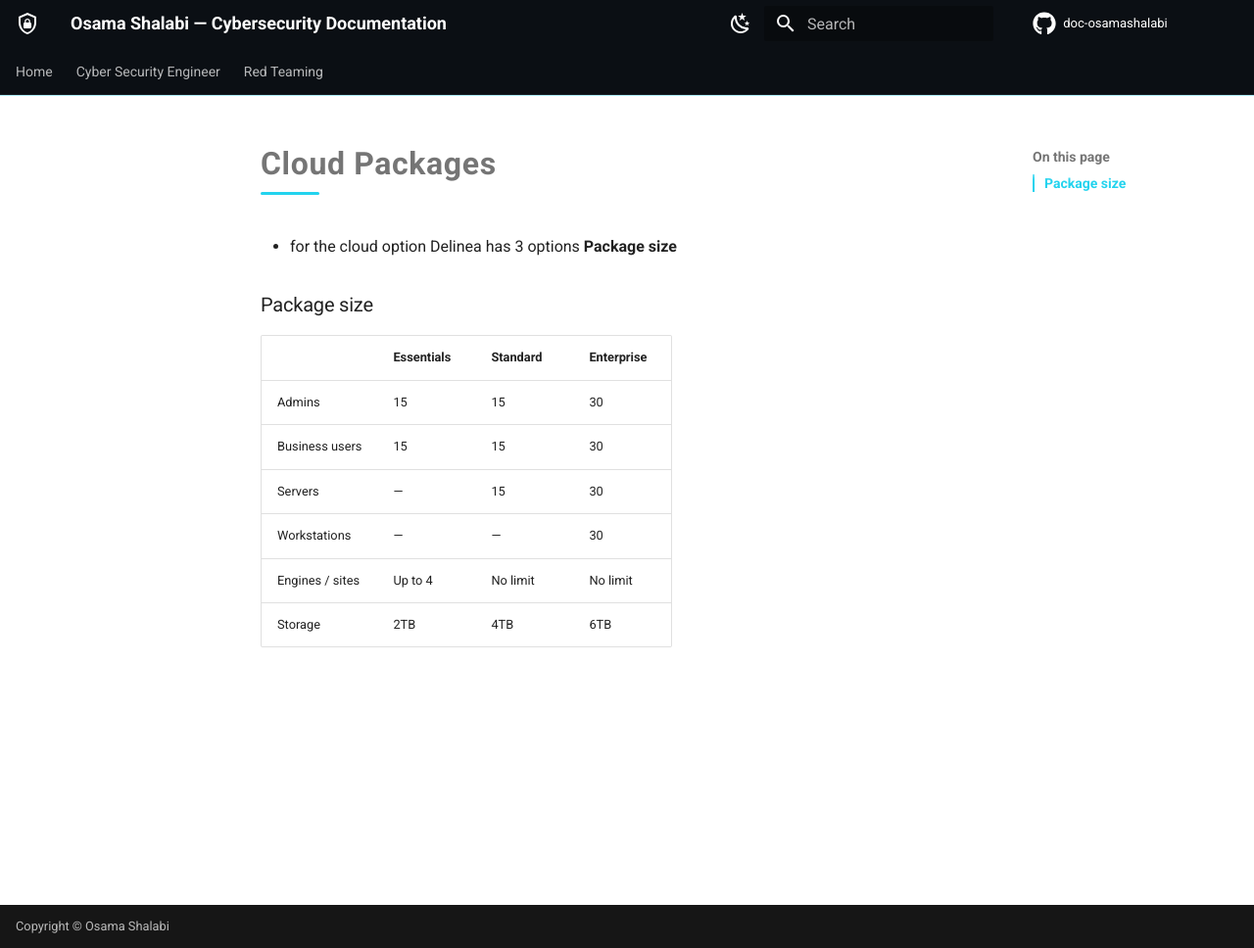
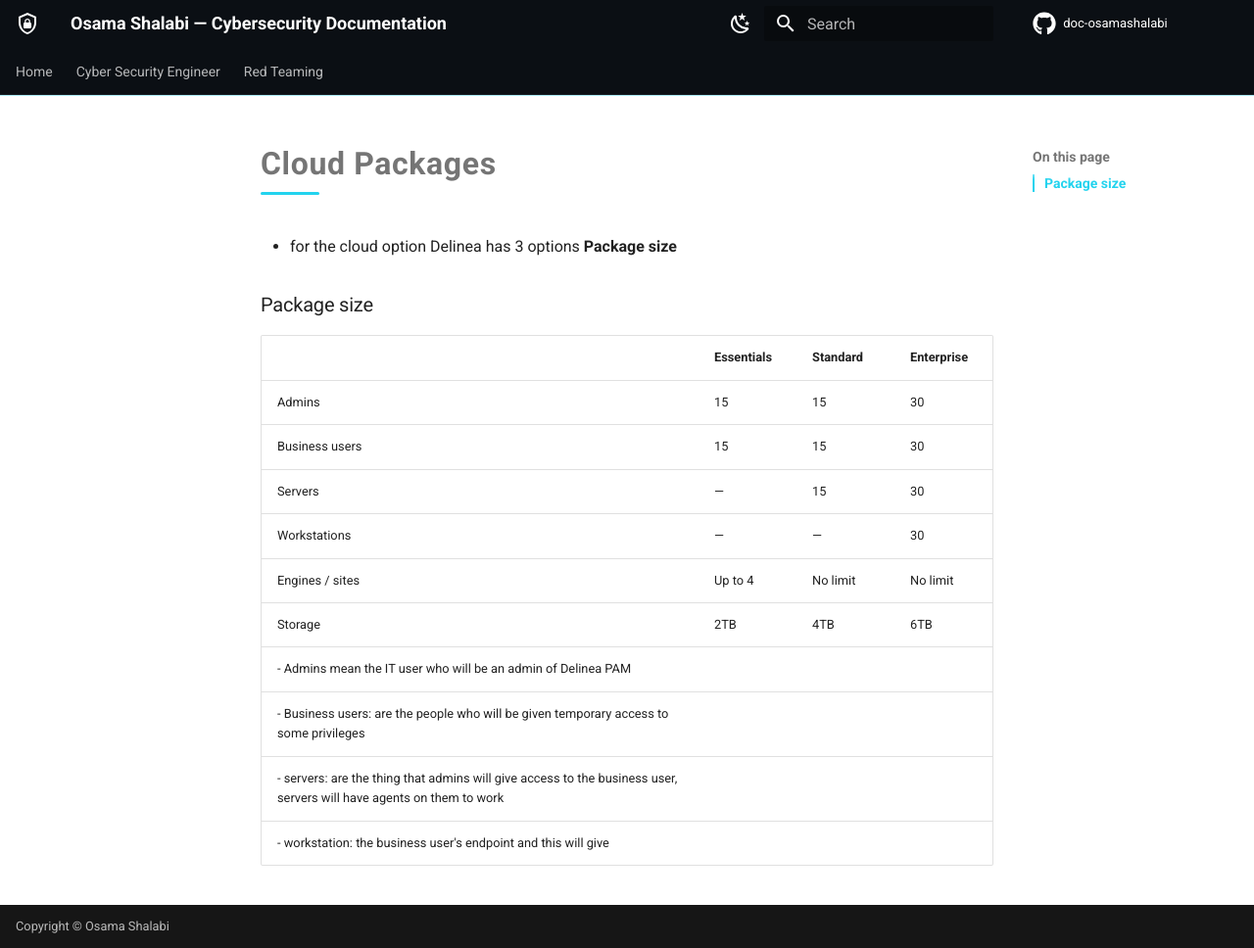
Before and after one commit to osamashalabi432-png/doc-osamashalabi, an MkDocs documentation site: the page built from docs/cyber-security-engineer/pam/delinea/packages/Cloud Packages.md, in a window 1280 px wide and 968 px high. Shown: the whole window at 98% size. Built offline with MkDocs 1.6.1 and Material for MkDocs 9.7.7, drawn with Linux system fonts in a browser that asks for light colours; comment, search, counter and statistics services are not loaded.

Commit message:
vault backup: 2026-10-13 13:12:50

```diff
--- a/docs/cyber-security-engineer/pam/delinea/packages/Cloud Packages.md
+++ b/docs/cyber-security-engineer/pam/delinea/packages/Cloud Packages.md
@@ -11,3 +11,7 @@
 | Workstations    | —          | —        | 30         |
 | Engines / sites | Up to 4    | No limit | No limit   |
 | Storage         | 2TB        | 4TB      | 6TB        |
+- Admins mean the IT user who will be an admin of Delinea PAM
+- Business users: are the people who will be given temporary access to some privileges
+- servers: are the thing that admins will give access to the business user, servers will have agents on them to work
+- workstation: the business user's endpoint and this will give
```
